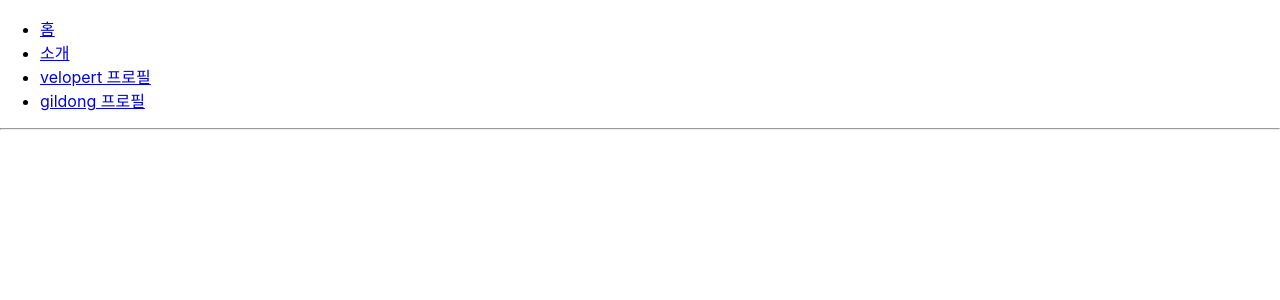
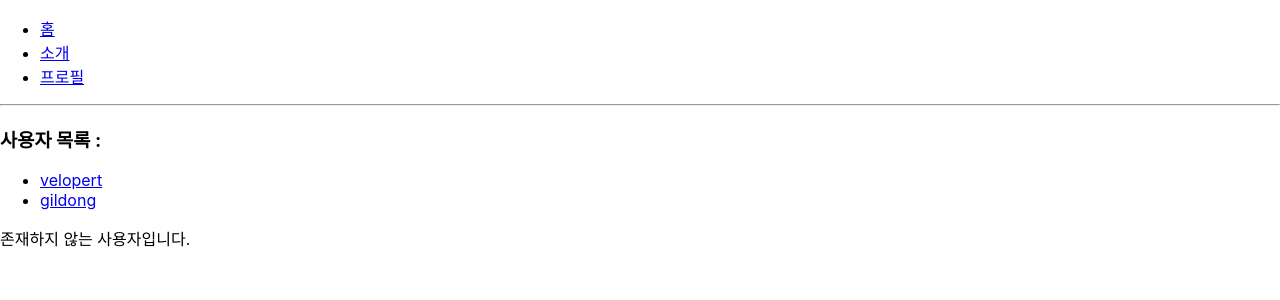
Before and after one commit to star-moon-cloud-k/WebProject, a React (Create React App) app in the folder react/router-tutorial/: page /profiles/1 in a window 1280 px wide. Shown: the top 300 px of the page. Built offline with nearby package versions, Linux system fonts and the light colour scheme.

Commit message:
DOV V6 sub route

```diff
--- a/react/router-tutorial/src/App.js
+++ b/react/router-tutorial/src/App.js
@@ -3,6 +3,7 @@
 import About from './component/About';
 import Home from './component/Home';
 import Profile from "./component/Profile";
+import Profiles from "./component/Profiles";
 
 const App = () => {
     return (
@@ -15,18 +16,14 @@
                     <Link to="about">소개</Link>
                 </li>
                 <li>
-
-                    <Link  to="/profile/velopert">velopert 프로필</Link>
-                </li>
-                <li>
-                    <Link to="/profile/gildong">gildong 프로필</Link>
+                    <Link  to="/profiles">프로필</Link>
                 </li>
             </ul>
             <hr/>
             <Routes>
                 <Route path="/" exact={false} element={<Home/>}/>
                 <Route path='/about' element={<About/>}/>
-                <Route path="/profile/:username" element={<Profile/>}/>
+                <Route path="/profiles/*" element={<Profiles/>}/>
             </Routes>
         </div>
     );
--- a/react/router-tutorial/src/component/Profile.js
+++ b/react/router-tutorial/src/component/Profile.js
@@ -13,9 +13,10 @@
     }
 };
 
+// const Profile = ({match}) =>{//router V5 버전
 const Profile = () =>{
     const {username} = useParams(); //router V6 버전부터 사용
-    // const {username} = match.params;
+    // const {username} = match.params; //router V5 버전
     const profile = data[username];
     if (!profile){
         return <div>존재하지 않는 사용자입니다.</div>
--- /dev/null
+++ b/react/router-tutorial/src/component/Profiles.js
@@ -0,0 +1,31 @@
+import React from "react";
+import {Link, Routes, Route} from "react-router-dom";
+import Profile from "./Profile";
+
+const Profiles = () =>{
+    return (
+        <div>
+            <h3>사용자 목록 : </h3>
+            <ul>
+                <li>
+                    <Link to="/profiles/velopert">velopert</Link>
+                </li>
+                <li>
+                    <Link to="/profiles/gildong">gildong</Link>
+                </li>
+            </ul>
+
+            <Routes>
+            <Route
+                // path="/profiles"         //V6
+                //exact                     //V5 -> 사용 안함
+                path="/profiles/*"          //뒤에 *을 붙여야함
+                element = {() => <div>사용자를 선택해 주세요</div>}
+            />
+                {/*<Route path="/profiles/:username" component={Profile}/>*/} //v5
+                <Route path=":username" element={<Profile/>}/>
+            </Routes>
+        </div>
+    );
+}
+export default Profiles;
```
